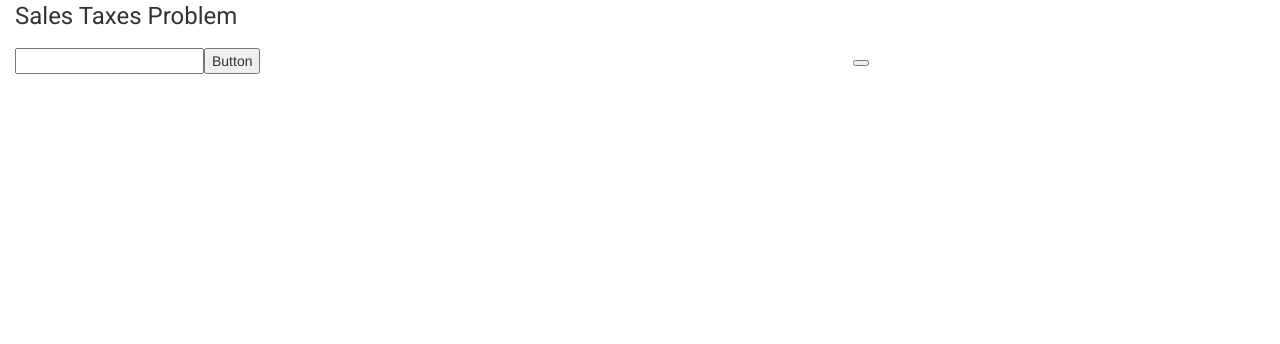
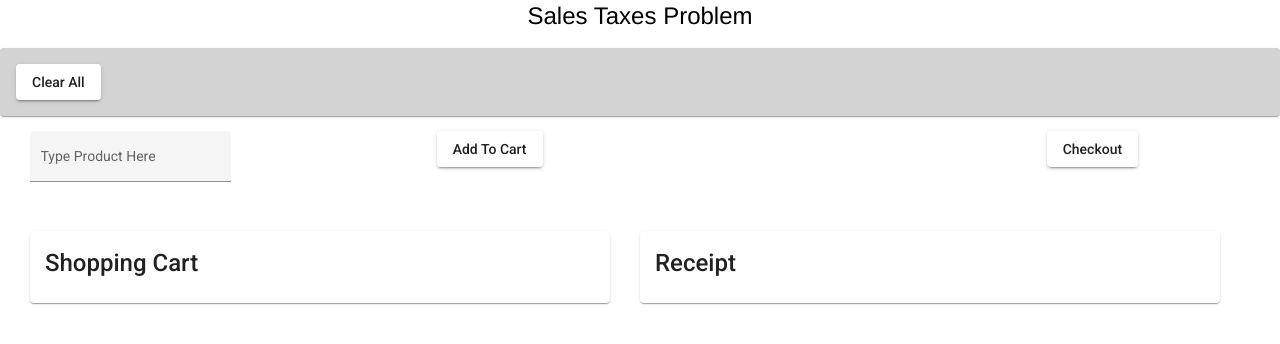
Before and after one commit to AmieLauren/salesTaxes, an Angular app: page / in a window 1280 px wide. Shown: the top 344 px of the page. Built offline with nearby package versions, Linux system fonts and the light colour scheme.

Commit message:
Looks a little nicer for the user now with simple format interface

```diff
--- a/package.json
+++ b/package.json
@@ -21,6 +21,7 @@
     "@angular/platform-browser": "~11.0.3",
     "@angular/platform-browser-dynamic": "~11.0.3",
     "@angular/router": "~11.0.3",
+    "angular-material": "^1.2.1",
     "rxjs": "~6.6.0",
     "tslib": "^2.0.0",
     "zone.js": "~0.10.2"
--- a/src/app/app.component.css
+++ b/src/app/app.component.css
@@ -0,0 +1,12 @@
+.headerStyle{
+  font-family: 'Helvetica';
+  color: black;
+}
+.cartStyle{
+  padding: 15px;
+  width: 100%;
+  height: 100%;
+}
+.rowHeight{
+  min-height: 100px;
+}
--- a/src/app/app.component.html
+++ b/src/app/app.component.html
@@ -10,40 +10,67 @@
 </head>
 <body>
 
+<div class="container-fluid">
 
-
-
-<div class="container-fluid">
-  <h1>Sales Taxes Problem</h1>
+  <div style="text-align: center">
+    <h1 class="headerStyle">Sales Taxes Problem</h1>
+  </div>
 
   <div class="row">
+    <mat-card style="background: lightgrey">
+      <div>
+        <button mat-raised-button (click)="clearAllButton()">Clear All</button>
+      </div>
+    </mat-card>
+  </div>
 
+  <div class="row cartStyle">
+    <div class="col-sm-6">
+      <div class="row rowHeight">
+        <div class="col-sm-8">
+          <mat-form-field appearance="fill">
+            <mat-label>Type Product Here</mat-label>
+            <input matInput type="string" id="input" (keyup.enter)="onEnteringInput(inputString)"
+                   [(ngModel)]="inputString">
+          </mat-form-field>
+        </div>
         <div class="col-sm-4">
-      <input type="string" id="input" (keyup.enter)="onEnteringInput(inputString)" [(ngModel)]="inputString">
-      <button type="submit" (click)="onEnteringInput(inputString)">Button</button>
-      <div>
+          <button mat-raised-button (click)="onEnteringInput(inputString)">Add To Cart</button>
+        </div>
+      </div>
+
+      <mat-card class="cartStyle">
+        <mat-card-title>Shopping Cart</mat-card-title>
         <table>
-        <tr *ngFor = "let row of shoppingList">
+          <tr *ngFor="let row of shoppingList">
             {{row.quantity}} {{row.product}} {{row.cost}}
           </tr>
         </table>
+      </mat-card>
     </div>
 
+    <div class="col-sm-6">
+      <div class="row rowHeight">
+        <div class="col-sm-8">
         </div>
-<button (click)="checkoutButton(shoppingList)"></button>
         <div class="col-sm-4">
+          <div>
+            <button mat-raised-button (click)="checkoutButton(shoppingList)">Checkout</button>
+          </div>
+        </div>
+      </div>
+
+      <mat-card class="cartStyle">
+        <mat-card-title>Receipt</mat-card-title>
         <table>
-       <tr *ngFor = "let row of receipt">
+          <tr *ngFor="let row of receipt">
             {{row}}
           </tr>
         </table>
+      </mat-card>
     </div>
-
   </div>
-
 </div>
-
-
 
 </body>
 </html>
--- a/src/app/app.component.ts
+++ b/src/app/app.component.ts
@@ -9,8 +9,6 @@ import * as _ from 'lodash';
 })
 
 export class AppComponent {
-  title = 'salesTaxes';
-  // the entered input
   inputString: string;
   shoppingList: StoreItem[] = [];
   checkoutList: StoreItem[] = [];
@@ -102,6 +100,13 @@ export class AppComponent {
     return Math.round(productTaxTotal * 20) / 20;
   }
 
+  clearAllButton(): void{
+    this.shoppingList = [];
+    this.checkoutList = [];
+    this.receipt = [];
+    this.salesTaxes = 0;
+    this.cartTotal = 0;
+  }
 
 
 
```
Also changed, not shown: src/app/app.module.ts (+7 -3 lines), 1 other file (tests, documents, lock files or other folders). Lines whose indentation alone changed are shown as unchanged.
